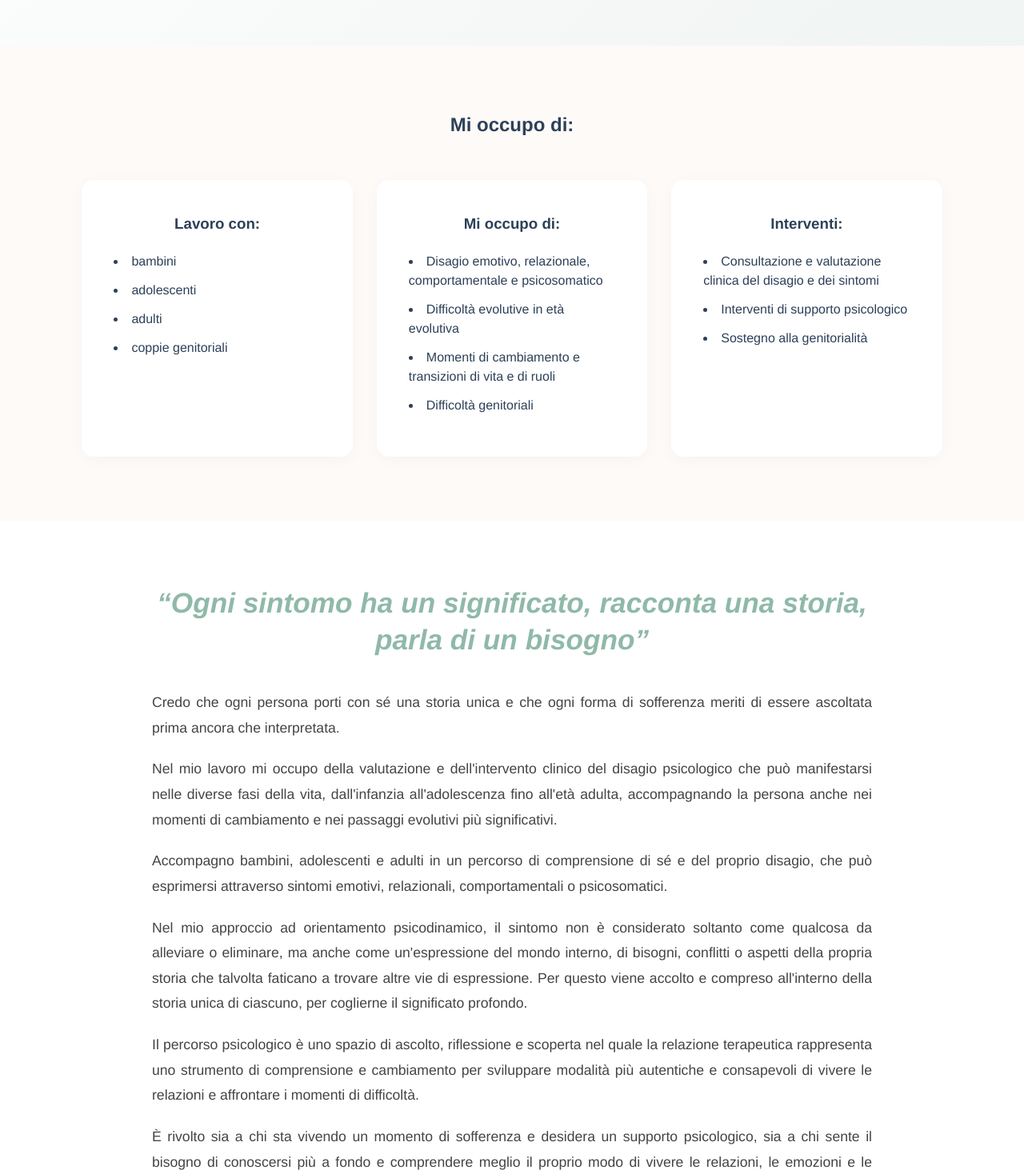
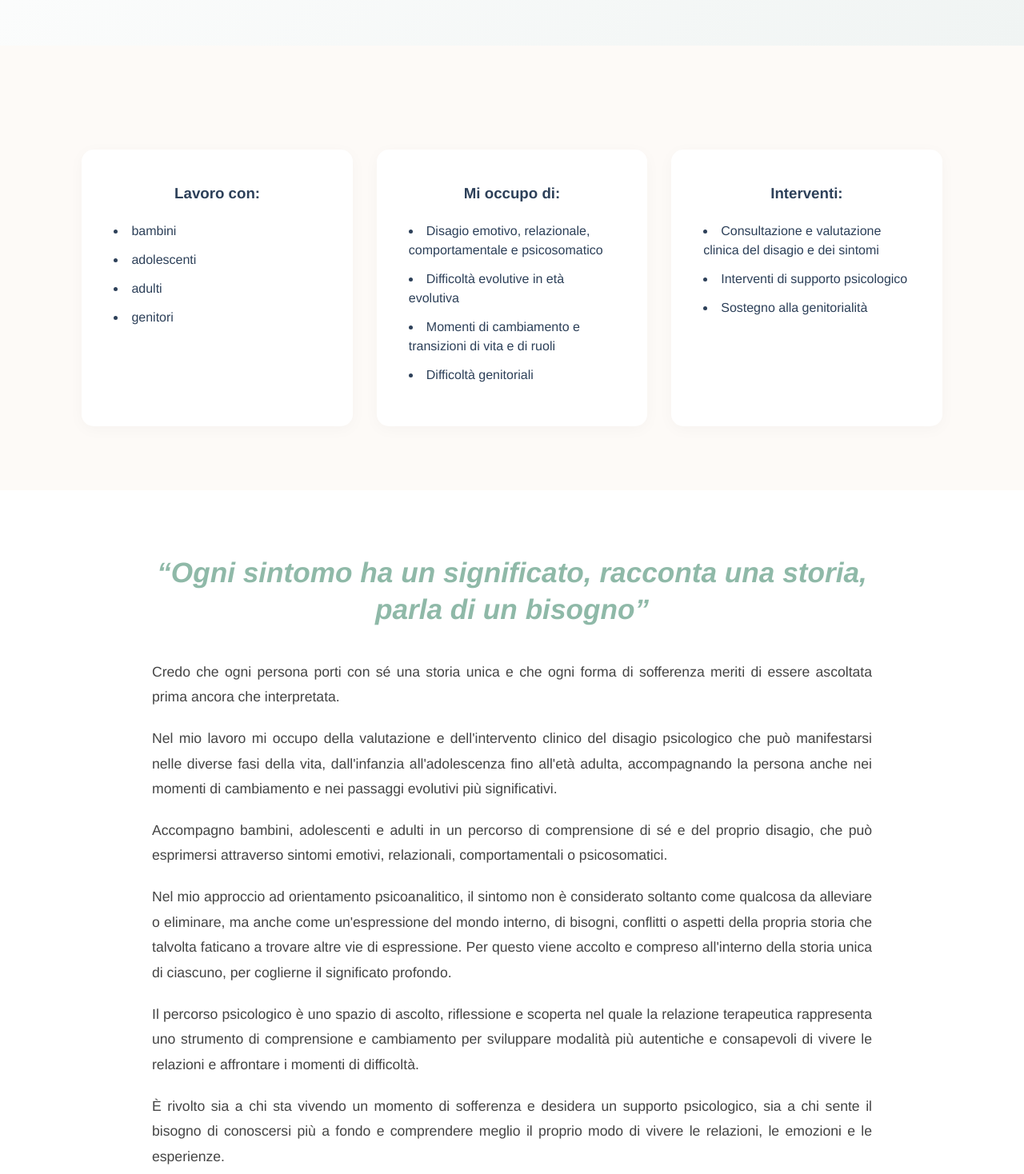
Before and after one commit to chiaracasali3101/Sito_psicologa, a Vue app: page / in a window 1280 px wide. Shown: the part 540-2008 px from the top of the page at 80% size. Built offline with nearby package versions, Linux system fonts and the light colour scheme.

Commit message:
correzioni testi

```diff
--- a/src/App.vue
+++ b/src/App.vue
@@ -55,7 +55,7 @@ const vaiASezione = (id: string) => {
 
       <!-- SERVIZI -->
       <section id="servizi" class="services">
-        <h2>Mi occupo di:</h2>
+
         <div class="grid">
           <div class="card">
             <h3>Lavoro con:</h3>
@@ -63,7 +63,7 @@ const vaiASezione = (id: string) => {
               <li>bambini</li>
               <li>adolescenti</li>
               <li>adulti</li>
-              <li>coppie genitoriali</li>
+              <li>genitori</li>
             </ul>
           </div>
           <div class="card">
@@ -104,7 +104,7 @@ const vaiASezione = (id: string) => {
               Accompagno bambini, adolescenti e adulti in un percorso di comprensione di sé e del proprio disagio, che può esprimersi attraverso sintomi emotivi, relazionali, comportamentali o psicosomatici.
             </p>
             <p>
-              Nel mio approccio ad orientamento psicodinamico, il sintomo non è considerato soltanto come qualcosa da alleviare o eliminare, ma anche come un'espressione del mondo interno, di bisogni, conflitti o aspetti della propria storia che talvolta faticano a trovare altre vie di espressione. Per questo viene accolto e compreso all'interno della storia unica di ciascuno, per coglierne il significato profondo.
+              Nel mio approccio ad orientamento psicoanalitico, il sintomo non è considerato soltanto come qualcosa da alleviare o eliminare, ma anche come un'espressione del mondo interno, di bisogni, conflitti o aspetti della propria storia che talvolta faticano a trovare altre vie di espressione. Per questo viene accolto e compreso all'interno della storia unica di ciascuno, per coglierne il significato profondo.
             </p>
             <p>
               Il percorso psicologico è uno spazio di ascolto, riflessione e scoperta nel quale la relazione terapeutica rappresenta uno strumento di comprensione e cambiamento per sviluppare modalità più autentiche e consapevoli di vivere le relazioni e affrontare i momenti di difficoltà.
```
